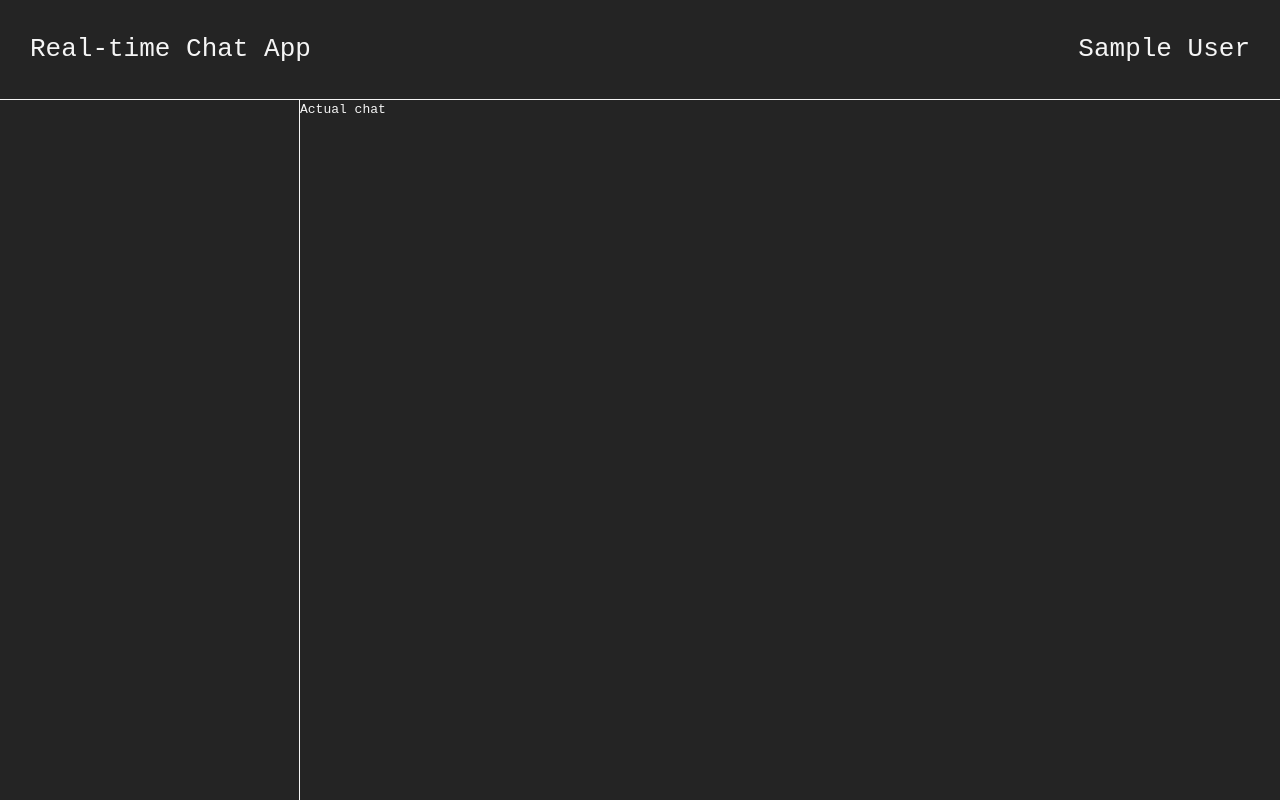
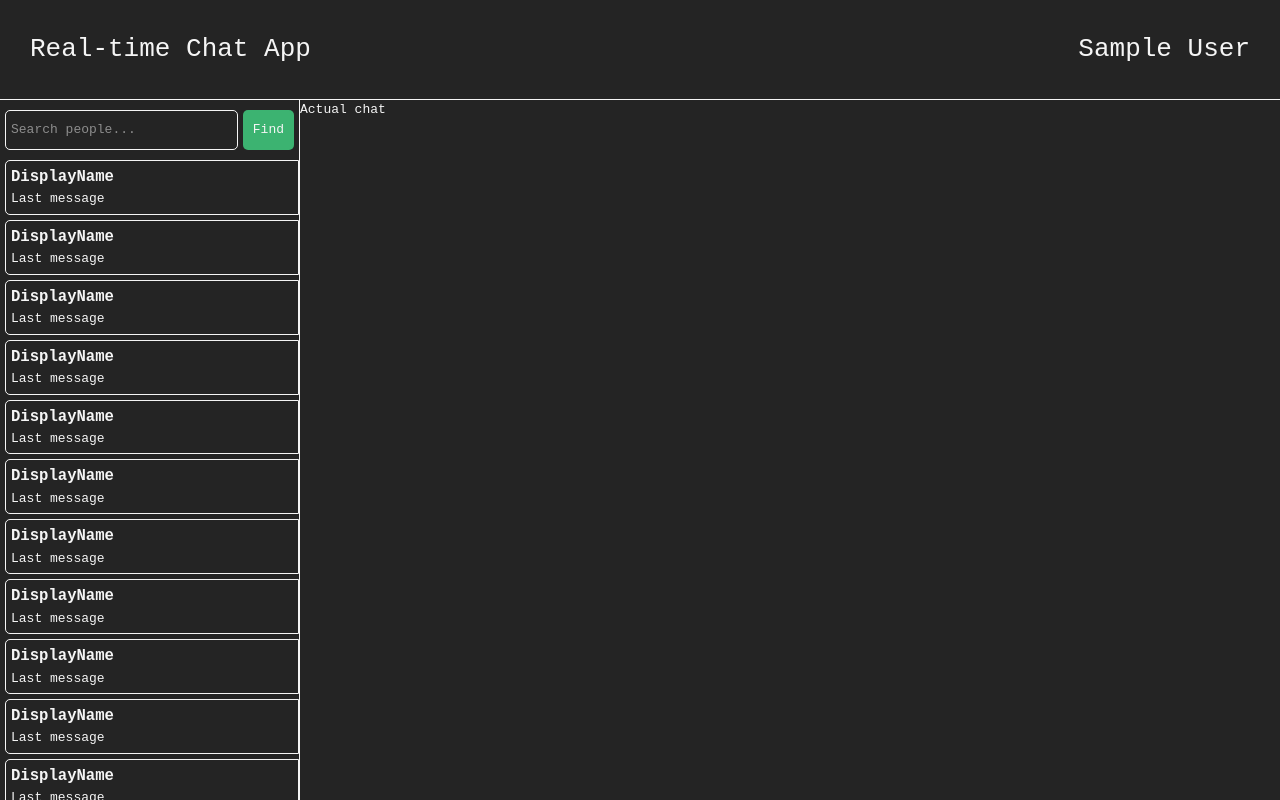
Before and after one commit to rchristianandrei/Real-time-Chat-App, a React (Vite) app in the folder client/: page / in a window 1280 px wide. Built offline with nearby package versions, Linux system fonts and the light colour scheme; sample sign-in values are in the browser's storage.

Commit message:
create sidebar chat ui

```diff
--- a/client/src/components/Chat/Chat.jsx
+++ b/client/src/components/Chat/Chat.jsx
@@ -1,8 +1,10 @@
 import { useContext, useEffect } from "react"
-import "./Chat.css"
+
+import style from "./Chat.module.css"
 import Header from "./components/Header/Header"
 import { GlobalContext } from "../../contexts/globalContext"
 import { useNavigate } from "react-router-dom"
+import SideBar from "./components/SideBar/SideBar"
 
 export default function Chat(){
 
@@ -16,10 +18,10 @@ export default function Chat(){
 
     return(
         <>
-            <div className="parent parent-md">
+            <div className={`${style.parent} ${style.parentMd}`}>
                 <Header></Header>
-                <div className="chat-side-bar chat-side-bar-md">
-
+                <div className={`${style.chatSideBar} ${style.chatSideBarMd}`}>
+                    <SideBar></SideBar>
                 </div>
                 <div>
                     Actual chat
--- a/client/src/components/Chat/Chat.css
+++ b/client/src/components/Chat/Chat.module.css
@@ -5,30 +5,19 @@
   height: 100vh;
 }
 
-.header {
-  font-size: 2rem;
-  height: 100%;
-  grid-column: span 2;
-  display: flex;
-  align-items: center;
-  justify-content: space-between;
-  padding: 0px 30px;
-  border-bottom: 1px solid whitesmoke;
-}
-
-.chat-side-bar {
+.chatSideBar {
   height: 100%;
   border-right: 1px solid whitesmoke;
   display: none;
 }
 
 @media only screen and (min-width: 768px) {
-  .parent-md {
+  .parentMd {
     grid-template-columns: 300px 1fr;
     grid-template-rows: 100px 1fr;
   }
 
-  .chat-side-bar-md {
+  .chatSideBarMd {
     display: block;
   }
 }
--- /dev/null
+++ b/client/src/components/Chat/components/ChatEntry/ChatEntry.jsx
@@ -0,0 +1,11 @@
+import style from "./ChatEntry.module.css"
+
+export default function ChatEntry(){
+
+    return(
+        <div className={style.chatEntry}>
+            <div className={style.chatName}>DisplayName</div>
+            <div>Last message</div>
+        </div>
+    )
+}
--- /dev/null
+++ b/client/src/components/Chat/components/ChatEntry/ChatEntry.module.css
@@ -0,0 +1,17 @@
+.chatEntry {
+  border: 1px solid whitesmoke;
+  border-radius: 5px 0px 0px 5px;
+  margin-left: 5px;
+  margin-bottom: 5px;
+  padding: 5px;
+  cursor: pointer;
+}
+
+.chatEntry:hover {
+  opacity: 0.5;
+}
+
+.chatName {
+  font-size: 1.2rem;
+  font-weight: bold;
+}
--- /dev/null
+++ b/client/src/components/Chat/components/ChatList/ChatList.jsx
@@ -0,0 +1,30 @@
+import ChatEntry from "../ChatEntry/ChatEntry"
+import style from "./ChatList.module.css"
+
+export default function ChatList(){
+
+    return(
+        <div className={style.parent}>
+            <div className={style.entries}>
+                <ChatEntry></ChatEntry>
+                <ChatEntry></ChatEntry>
+                <ChatEntry></ChatEntry>
+                <ChatEntry></ChatEntry>
+                <ChatEntry></ChatEntry>
+                <ChatEntry></ChatEntry>
+                <ChatEntry></ChatEntry>
+                <ChatEntry></ChatEntry>
+                <ChatEntry></ChatEntry>
+                <ChatEntry></ChatEntry>
+                <ChatEntry></ChatEntry>
+                <ChatEntry></ChatEntry>
+                <ChatEntry></ChatEntry>
+                <ChatEntry></ChatEntry>
+                <ChatEntry></ChatEntry>
+                <ChatEntry></ChatEntry>
+                <ChatEntry></ChatEntry>
+                <ChatEntry></ChatEntry>
+            </div>
+        </div>
+    )
+}
--- /dev/null
+++ b/client/src/components/Chat/components/ChatList/ChatList.module.css
@@ -0,0 +1,13 @@
+.parent {
+  height: 100%;
+  position: relative;
+}
+
+.entries {
+  position: absolute;
+  top: 0;
+  bottom: 0;
+  left: 0;
+  right: 0;
+  overflow: auto;
+}
--- a/client/src/components/Chat/components/Header/Header.jsx
+++ b/client/src/components/Chat/components/Header/Header.jsx
@@ -1,5 +1,6 @@
 import { useContext, useState } from "react"
-import "./Header.css"
+
+import style from "./Header.module.css"
 import { GlobalContext } from "../../../../contexts/globalContext"
 
 export default function Header(){
@@ -9,17 +10,18 @@ export default function Header(){
 
     function onLogout(){
         globalContext.setUser(null)
+        sessionStorage.removeItem("user")
     }
 
     return(
         <>
-            <div className="header">
+            <div className={style.header}>
                 <div>Real-time Chat App</div>
-                {showDropdown && <div className="dropdown-background" onClick={() => setShowDropdown(false)}></div>}
-                <div className="dropdown-parent" onClick={() => {setShowDropdown(true)}}>
+                {showDropdown && <div className={style.dropdownBackground} onClick={() => setShowDropdown(false)}></div>}
+                <div className={style.dropdownParent} onClick={() => {setShowDropdown(true)}}>
                     {globalContext.user && <span>{globalContext.user.displayName}</span>}
                     {showDropdown &&
-                    <ul className="dropdown-list">
+                    <ul className={style.dropdownList}>
                         <li>Profile</li>
                         <li onClick={onLogout}>Logout</li>
                     </ul>}
--- a/client/src/components/Chat/components/Header/Header.css
+++ b/client/src/components/Chat/components/Header/Header.module.css
@@ -1,9 +1,20 @@
-.dropdown-parent {
+.header {
+  font-size: 2rem;
+  height: 100%;
+  grid-column: span 2;
+  display: flex;
+  align-items: center;
+  justify-content: space-between;
+  padding: 0px 30px;
+  border-bottom: 1px solid whitesmoke;
+}
+
+.dropdownParent {
   position: relative;
   cursor: pointer;
 }
 
-.dropdown-background {
+.dropdownBackground {
   background-color: rgba(255, 255, 255, 0.192);
   position: absolute;
   top: 0;
@@ -12,7 +23,7 @@
   right: 0;
 }
 
-.dropdown-list {
+.dropdownList {
   padding: 20px;
   border-radius: 20px;
   background-color: rgb(36, 36, 36);
@@ -23,11 +34,11 @@
   cursor: default;
 }
 
-.dropdown-list li {
+.dropdownList li {
   font-size: 1.25rem;
   cursor: pointer;
 }
 
-.dropdown-list li:hover {
+.dropdownList li:hover {
   opacity: 0.5;
 }
--- /dev/null
+++ b/client/src/components/Chat/components/SearchResult/SearchResult.jsx
@@ -0,0 +1,8 @@
+export default function SearchResult(){
+
+    return(
+        <>
+        Search Result
+        </>
+    )
+}
--- /dev/null
+++ b/client/src/components/Chat/components/SideBar/SideBar.jsx
@@ -0,0 +1,28 @@
+import { useState } from "react"
+import style from "./SideBar.module.css"
+import ChatList from "../ChatList/ChatList"
+import SearchResult from "../SearchResult/SearchResult"
+
+export default function SideBar(){
+
+    const [showSearch, setShowResult] = useState(false)
+
+    function onSearchChange(e){
+       setShowResult(String(e.target.value).length > 0)
+    }
+
+    return(
+    <>
+        <div className={style.parent}>
+            <div className={style.searchBar}>
+                <input onChange={onSearchChange} className={style.searchField} type="text" placeholder="Search people..." />
+                <button className={style.searchButton}>Find</button>
+            </div>
+
+            {showSearch
+            ? <SearchResult></SearchResult>
+            : <ChatList></ChatList>}
+        </div>
+    </>
+    )
+}
--- /dev/null
+++ b/client/src/components/Chat/components/SideBar/SideBar.module.css
@@ -0,0 +1,33 @@
+.parent {
+  padding-top: 10px;
+  display: grid;
+  grid-template-rows: 50px 1fr;
+  height: 100%;
+}
+
+.searchBar {
+  display: flex;
+  flex-direction: row;
+  padding-left: 5px;
+  padding-right: 5px;
+  margin-bottom: 10px;
+}
+
+.searchField {
+  flex: 1;
+  padding: 5px;
+  border-radius: 5px;
+  border: 1px solid whitesmoke;
+}
+
+.searchButton {
+  border-radius: 5px;
+  margin-left: 5px;
+  padding: 10px;
+  background-color: mediumseagreen;
+  cursor: pointer;
+}
+
+.searchButton:hover {
+  background-color: rgba(60, 179, 114, 0.473);
+}
--- a/client/src/components/Login/Login.jsx
+++ b/client/src/components/Login/Login.jsx
@@ -1,6 +1,6 @@
 import { Link, useNavigate } from "react-router-dom"
 import style from "./login.module.css"
-import { useContext, useRef, useState } from "react"
+import { useContext, useEffect, useRef, useState } from "react"
 import { ServiceContext } from "../../services/serviceContext"
 import { GlobalContext } from "../../contexts/globalContext"
 
@@ -10,6 +10,11 @@ export default function Login(){
 
     const globalContext = useContext(GlobalContext)
     const authServices = useContext(ServiceContext).authService
+
+    useEffect(() => {
+        if(globalContext.user)
+            navigate("/")
+    },[])
 
     const usernameField = useRef(null)
     const passwordField = useRef(null)
```
